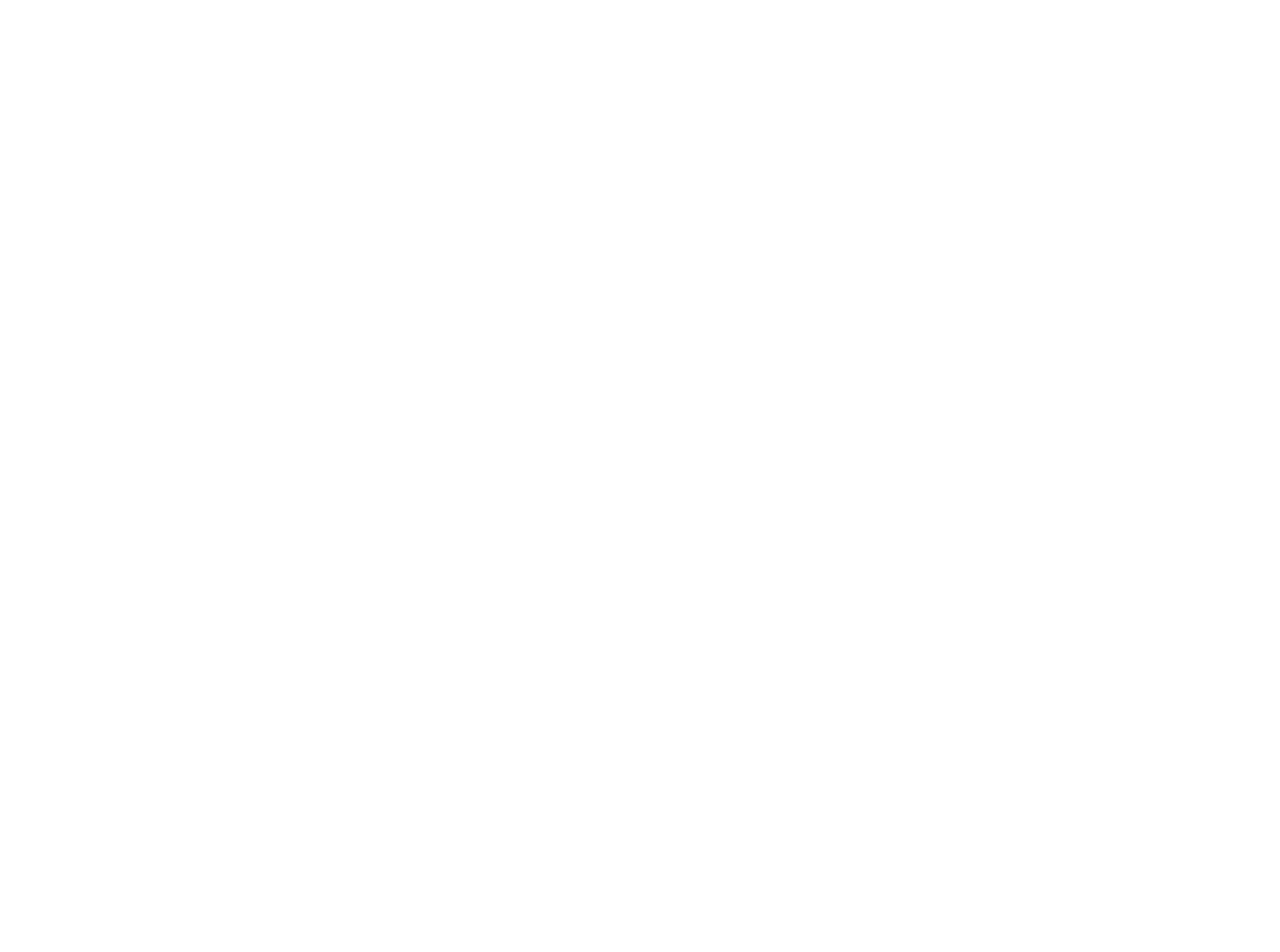
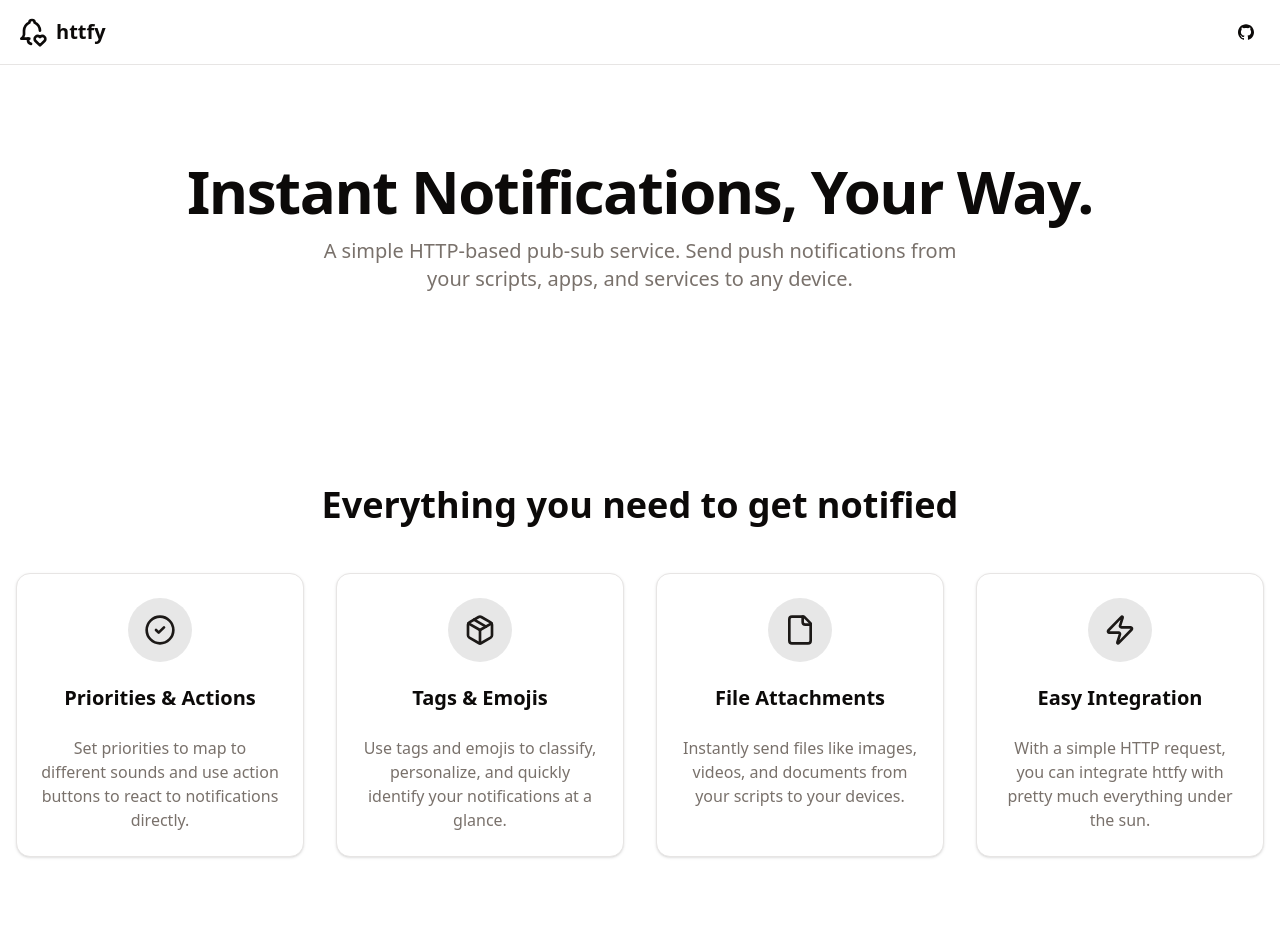
Before and after one commit to thesushilsharma/httfy, a Next.js app: page / in a window 1280 px wide. Shown: the top 952 px of the page. Before the commit the page ends 800 px from the top, so only its background shows below. Built offline with nearby package versions, Linux system fonts and the light colour scheme.

Commit message:
adding code landing

```diff
--- a/src/app/layout.tsx
+++ b/src/app/layout.tsx
@@ -1,6 +1,7 @@
 import type { Metadata } from "next";
 import { Geist, Geist_Mono } from "next/font/google";
 import "./globals.css";
+import { Toaster } from "@/components/ui/sonner"
 
 const geistSans = Geist({
   variable: "--font-geist-sans",
@@ -27,9 +28,8 @@ export default function RootLayout({
       <body
         className={`${geistSans.variable} ${geistMono.variable} antialiased`}
       >
-        <main>
-          {children}
-        </main>
+       <main>{children}</main>
+        <Toaster />
       </body>
     </html>
   );
--- a/src/app/page.tsx
+++ b/src/app/page.tsx
@@ -1,5 +1,69 @@
+import { Footer } from "@/components/footer";
+import { Header } from "@/components/header";
+import { Card, CardContent, CardHeader, CardTitle } from "@/components/ui/card";
+import { CheckCircle2, File, Package, Zap } from "lucide-react";
+
 export default function Home() {
+  const features = [
+    {
+      icon: <CheckCircle2 className="h-8 w-8 text-primary" />,
+      title: "Priorities & Actions",
+      description: "Set priorities to map to different sounds and use action buttons to react to notifications directly.",
+    },
+    {
+      icon: <Package className="h-8 w-8 text-primary" />,
+      title: "Tags & Emojis",
+      description: "Use tags and emojis to classify, personalize, and quickly identify your notifications at a glance.",
+    },
+    {
+      icon: <File className="h-8 w-8 text-primary" />,
+      title: "File Attachments",
+      description: "Instantly send files like images, videos, and documents from your scripts to your devices.",
+    },
+    {
+      icon: <Zap className="h-8 w-8 text-primary" />,
+      title: "Easy Integration",
+      description: "With a simple HTTP request, you can integrate httfy with pretty much everything under the sun.",
+    },
+  ]
+
   return (
-  <></>
+    <div className="flex min-h-screen flex-col bg-background">
+      <Header />
+      <main className="flex-1">
+        <section className="container mx-auto px-4 py-16 text-center md:py-24">
+          <h1 className="font-headline text-4xl font-bold tracking-tight text-foreground md:text-6xl">
+            Instant Notifications, Your Way.
+          </h1>
+          <p className="mx-auto mt-4 max-w-2xl text-lg text-muted-foreground md:text-xl">
+            A simple HTTP-based pub-sub service. Send push notifications from your scripts, apps, and services to any device.
+          </p>
+        </section>
+
+        <section className="container mx-auto max-w-5xl px-4">
+
+        </section>
+
+        <section className="container mx-auto px-4 py-16 md:py-24">
+          <h2 className="font-headline mb-12 text-center text-3xl font-bold md:text-4xl">Everything you need to get notified</h2>
+          <div className="grid grid-cols-1 gap-8 sm:grid-cols-2 lg:grid-cols-4">
+            {features.map((feature) => (
+              <Card key={feature.title} className="text-center">
+                <CardHeader>
+                  <div className="mx-auto mb-4 flex h-16 w-16 items-center justify-center rounded-full bg-primary/10">
+                    {feature.icon}
+                  </div>
+                  <CardTitle className="font-headline text-xl">{feature.title}</CardTitle>
+                </CardHeader>
+                <CardContent>
+                  <p className="text-muted-foreground">{feature.description}</p>
+                </CardContent>
+              </Card>
+            ))}
+          </div>
+        </section>
+      </main>
+      <Footer />
+    </div>
   );
 }
--- /dev/null
+++ b/src/components/footer.tsx
@@ -0,0 +1,14 @@
+
+import * as React from 'react';
+
+export function Footer() {
+  return (
+    <footer className="bg-muted/50">
+      <div className="container mx-auto flex h-16 items-center justify-center px-4">
+        <p className="text-sm text-muted-foreground">
+          © {new Date().getFullYear()} httfy. All rights reserved.
+        </p>
+      </div>
+    </footer>
+  );
+}
--- /dev/null
+++ b/src/components/header.tsx
@@ -0,0 +1,27 @@
+
+import * as React from 'react';
+import { SiGithub } from "react-icons/si";
+import { Button } from './ui/button';
+import { TbBellHeart } from "react-icons/tb";
+
+export function Header() {
+  return (
+    <header className="sticky top-0 z-50 w-full border-b bg-background/95 backdrop-blur supports-[backdrop-filter]:bg-background/60">
+      <div className="container mx-auto flex h-16 items-center px-4">
+        <div className="flex items-center gap-2">
+          <TbBellHeart className="h-8 w-8" />
+          <span className="font-headline text-xl font-bold text-foreground">
+            httfy
+          </span>
+        </div>
+        <div className="ml-auto">
+          <Button variant="ghost" size="icon" asChild>
+            <a href="https://github.com/thesushilsharma/httfy" target="_blank" rel="noopener noreferrer" aria-label="GitHub Repository">
+              <SiGithub className="h-5 w-5" />
+            </a>
+          </Button>
+        </div>
+      </div>
+    </header>
+  );
+}
```
